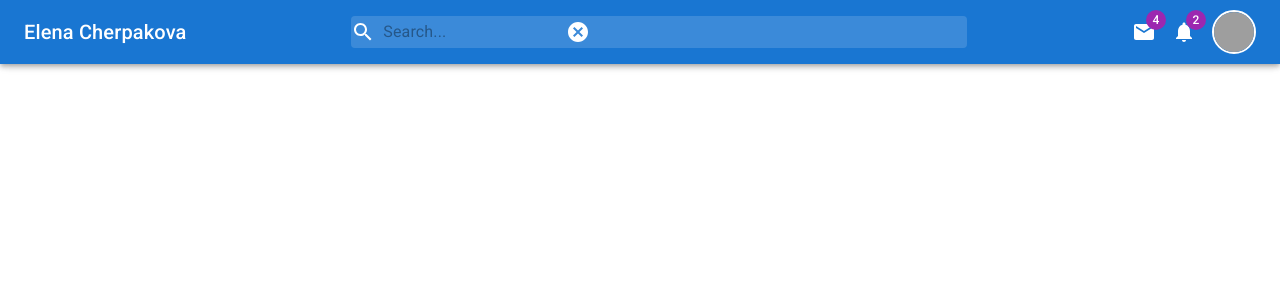
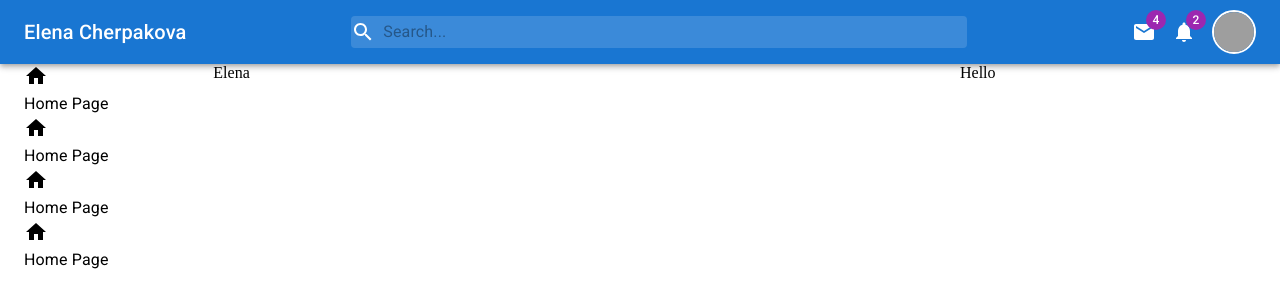
Before and after one commit to ElenaCherpakova/mui-practice, a React (Create React App) app: page / in a window 1280 px wide. Shown: the top 308 px of the page. Built offline with nearby package versions, Linux system fonts and the light colour scheme; grey boxes are pictures that could not be loaded.

Commit message:
work leftBar component, add grids, hide search icon while screen gets smaller and add cancel button

```diff
--- a/src/App.js
+++ b/src/App.js
@@ -2,19 +2,27 @@ import NavBar from "./components/Navbar";
 import LeftBar from "./components/LeftBar";
 import RightBar from "./components/RightBar";
 import Feed from "./components/Feed";
+import Grid from '@mui/material/Grid';
+import { makeStyles } from "@mui/styles";
 
-// import { makeStyles } from "@mui/styles";
-
-// const useStyles = makeStyles((theme) => ({}));
+const useStyles = makeStyles(() => ({}));
 
 function App() {
   // const classes = useStyles();
   return (
     <div>
       <NavBar />
-      <LeftBar/>
+    <Grid container>
+    <Grid item sm={2}>
+    <LeftBar/>
+    </Grid>
+    <Grid item sm={7}>
       <RightBar/>
-      <Feed/>
+    </Grid>
+    <Grid item sm={3}>
+    <Feed/>
+    </Grid>
+    </Grid>
     </div>
   );
 }
--- a/src/components/Feed.js
+++ b/src/components/Feed.js
@@ -7,6 +7,6 @@ const useStyles = makeStyles((theme) => ({
 export default function Feed() {
   const classes = useStyles();
   return (
-  <div></div>
+  <div>Hello</div>
   )
 }
--- a/src/components/LeftBar.js
+++ b/src/components/LeftBar.js
@@ -1,12 +1,30 @@
 import { makeStyles } from "@mui/styles";
+import Container from "@mui/material/Container";
+import HomeIcon from "@mui/icons-material/Home";
+import Typography from "@mui/material/Typography";
 
-const useStyles = makeStyles((theme) => ({
-
-}));
+const useStyles = makeStyles(() => ({}));
 
 export default function LeftBar() {
   const classes = useStyles();
   return (
-    <div></div>
+    <Container>
+      <div className={classes.item}>
+        <HomeIcon className={classes.icon} />
+        <Typography className={classes.text}>Home Page</Typography>
+      </div>
+      <div className={classes.item}>
+        <HomeIcon className={classes.icon} />
+        <Typography className={classes.text}>Home Page</Typography>
+      </div>
+      <div className={classes.item}>
+        <HomeIcon className={classes.icon} />
+        <Typography className={classes.text}>Home Page</Typography>
+      </div>
+      <div className={classes.item}>
+        <HomeIcon className={classes.icon} />
+        <Typography className={classes.text}>Home Page</Typography>
+      </div>
+    </Container>
   );
 }
--- a/src/components/Navbar.js
+++ b/src/components/Navbar.js
@@ -27,11 +27,19 @@ const useStyles = makeStyles(() => ({
     width: "50%",
     [theme.breakpoints.down("sm")]: {
       display: (props) => (props.open ? "flex" : "none"),
+      width: "50%",
     },
     backgroundColor: alpha(theme.palette.common.white, 0.15),
     "&:hover": {
       backgroundColor: alpha(theme.palette.common.white, 0.25),
     },
+  },
+  cancel: {
+    marginLeft: theme.spacing(2),
+    // Styles will be applies to screen sizes from "sm" and up
+    // [theme.breakpoints.up("sm")]: <-- { this doesn't work
+    //   display: "none",
+    // },
   },
   input: {
     color: "white",
@@ -66,7 +74,7 @@ export default function NavBar() {
   const [open, setOpen] = useState(false);
   const classes = useStyles({ open });
   return (
-    <AppBar>
+    <AppBar position="static">
       <Toolbar className={classes.toolbar}>
         <Typography variant="h6" className={classes.logoLg}>
           Elena Cherpakova
@@ -77,11 +85,19 @@ export default function NavBar() {
         <div className={classes.search}>
           <Search />
           <InputBase placeholder="Search..." className={classes.input} />
-          <CancelIcon className={classes.cancel} />
+          <CancelIcon
+            sx={{
+              display: { sm: "none", md: "none", lg: "none" },
+            }}
+            className={classes.cancel}
+            onClick={() => setOpen(false)}
+          />
         </div>
         <div className={classes.icons}>
           <Search
-            sx={{ display: { xs: "block", lg: "none" } }}
+            sx={{
+              display: { sm: "none", md: "none", lg: "none" },
+            }}
             className={classes.searchButton}
             onClick={() => setOpen(true)}
           />
--- a/src/components/RightBar.js
+++ b/src/components/RightBar.js
@@ -7,6 +7,6 @@ const useStyles = makeStyles((theme) => ({
 export default function RightBar() {
   const classes = useStyles();
   return (
-    <div></div>
+    <div>Elena</div>
   );
 }
```
